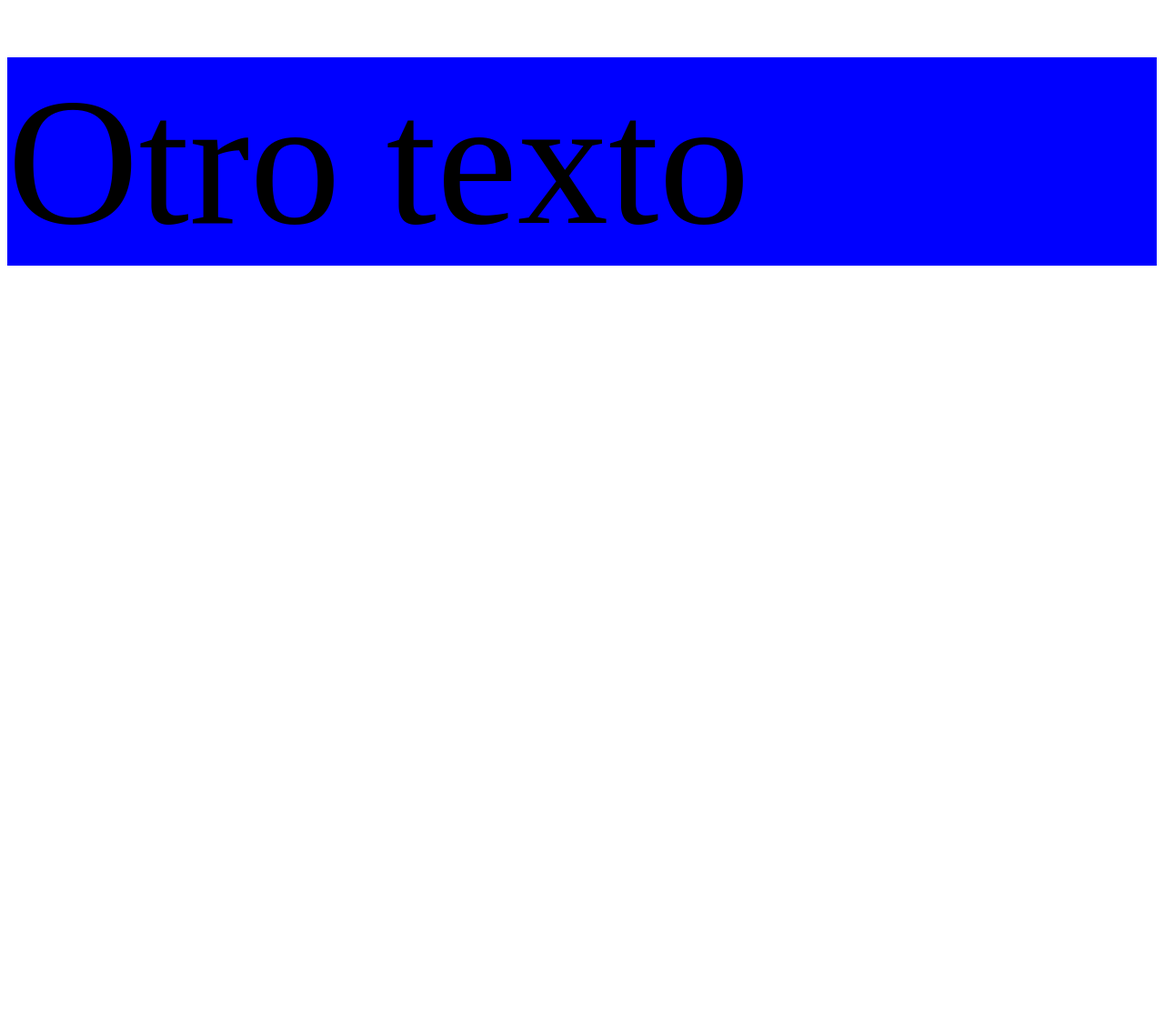
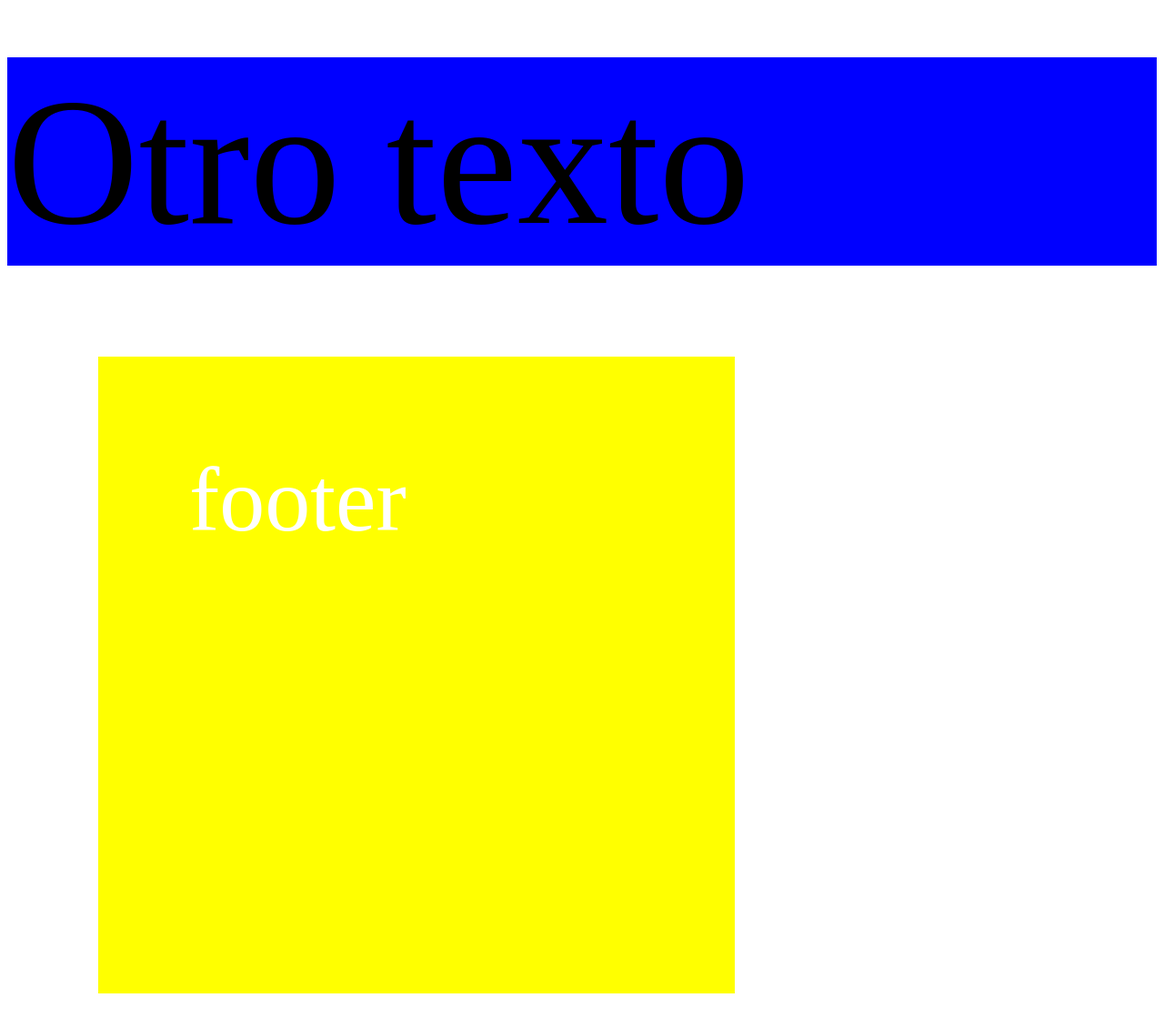
Before and after one commit to ricardoggz/landing-prueba, a plain HTML site: page index.html in a window 1280 px wide. Shown: the part 2437-3567 px from the top of the page at 91% size. Before the commit the page ends 2737 px from the top, so only its background shows below. Drawn offline with Linux system fonts and the light colour scheme.

Commit message:
agregue el footer

```diff
--- a/index.html
+++ b/index.html
@@ -21,5 +21,8 @@
     <header class="otra_clase">
         Otro texto
     </header>
+    <footer>
+        <p>footer</p>
+    </footer>
 </body>
 </html>
```
